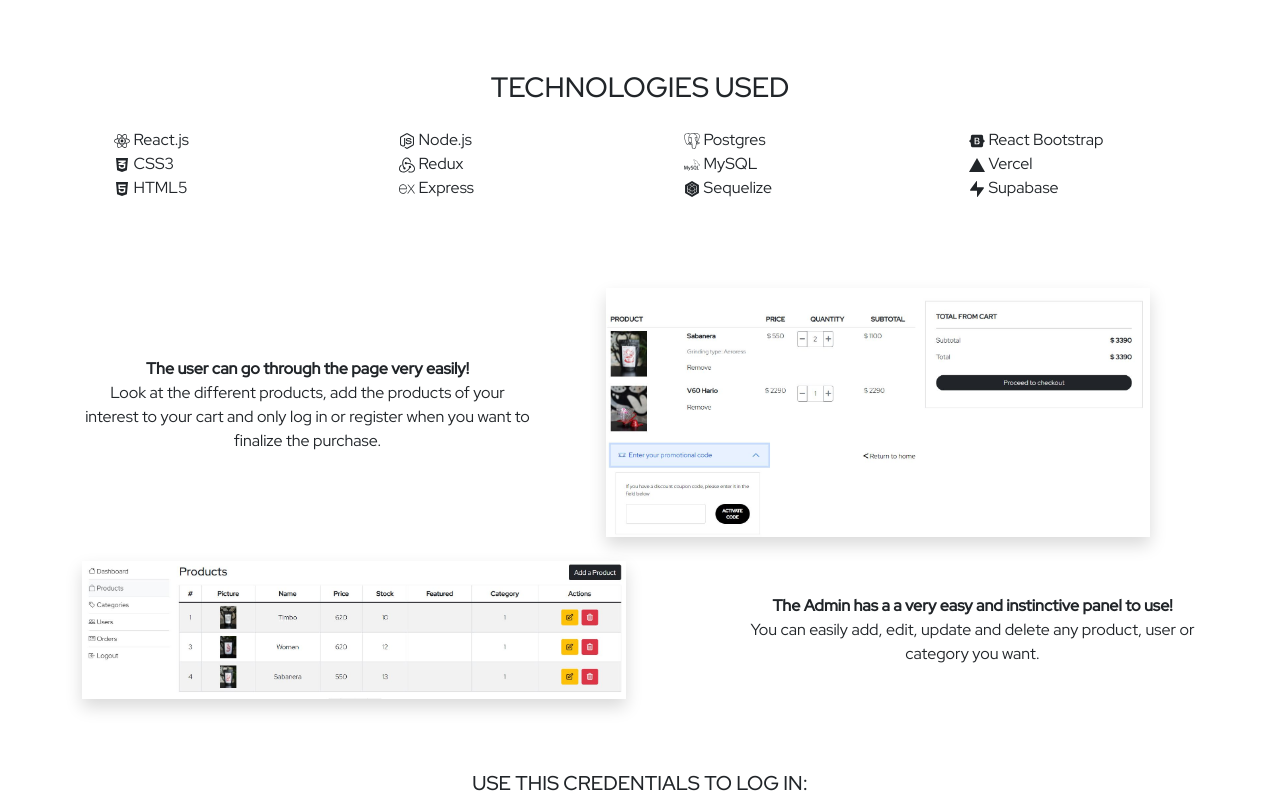
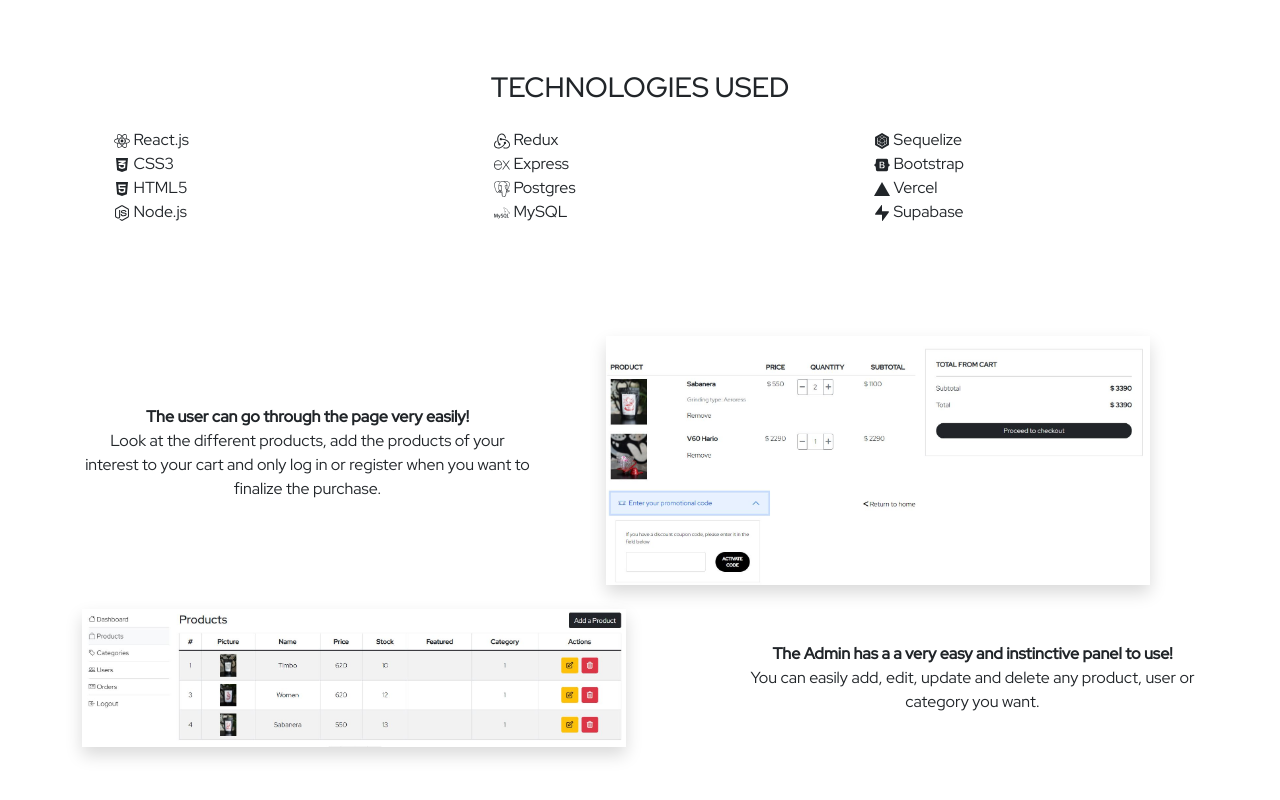
Before and after one commit to FelipeCabreraB/E-commerce-Front, a React (Create React App) app: page /about-this-project in a window 1280 px wide. Shown: the part 480-1280 px from the top of the page. Built offline with nearby package versions, Linux system fonts and the light colour scheme.

Commit message:
ajustes bootstrap

```diff
--- a/src/pages/Website/AboutThisProject.jsx
+++ b/src/pages/Website/AboutThisProject.jsx
@@ -131,39 +131,34 @@ function AboutThisProject() {
                 <li>
                   <FaHtml5 /> HTML5
                 </li>
+                <li>
+                  <FaNodeJs /> Node.js
+                </li>
               </ul>
             </Col>
             <Col>
               <ul style={{ listStyle: "none" }}>
-                <li>
-                  <FaNodeJs /> Node.js
-                </li>
                 <li>
                   <SiRedux /> Redux
                 </li>
                 <li>
                   <SiExpress /> Express
                 </li>
-              </ul>
-            </Col>
-            <Col>
-              <ul style={{ listStyle: "none" }}>
                 <li>
                   <SiPostgresql /> Postgres
                 </li>
                 <li>
                   <SiMysql /> MySQL
                 </li>
-
-                <li>
-                  <SiSequelize /> Sequelize
-                </li>
               </ul>
             </Col>
             <Col>
               <ul style={{ listStyle: "none" }}>
                 <li>
-                  <FaBootstrap /> React Bootstrap
+                  <SiSequelize /> Sequelize
+                </li>
+                <li>
+                  <FaBootstrap /> Bootstrap
                 </li>
                 <li>
                   <SiVercel /> Vercel
@@ -175,7 +170,7 @@ function AboutThisProject() {
             </Col>
           </Row>
         </div>
-        <div className="mt-4 mb-4 py-4">
+        <div className="my-5 py-4">
           <Row className="text-center">
             <Col className="d-flex align-items-center " md={5}>
               <p>
```
